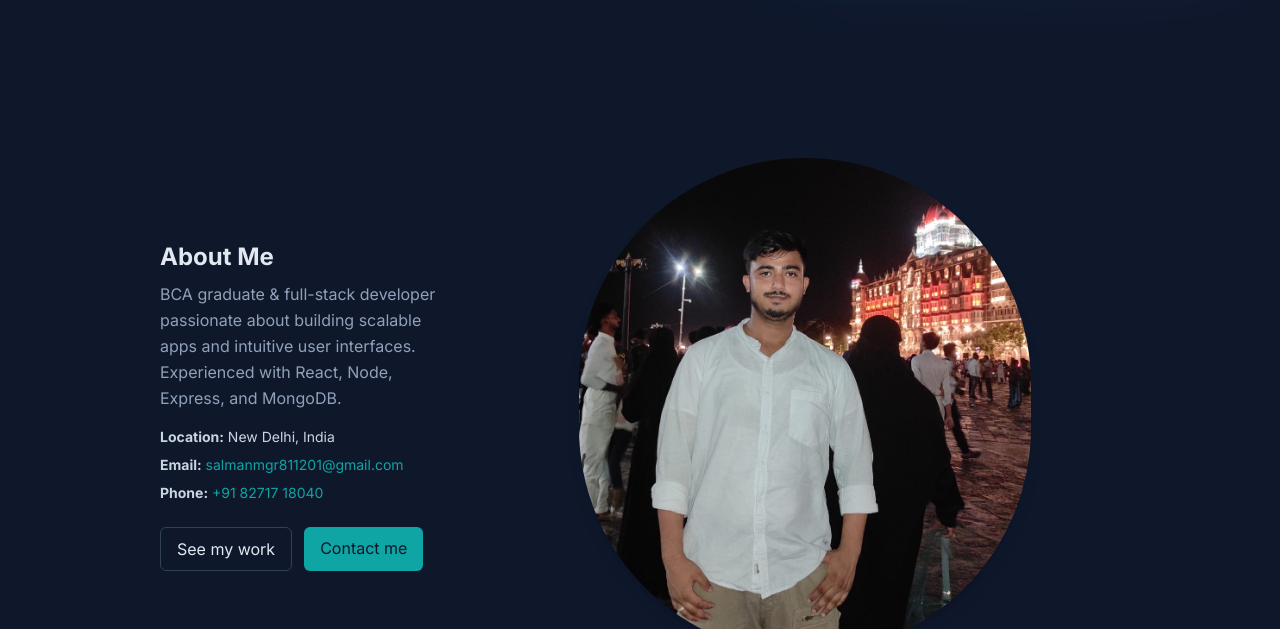
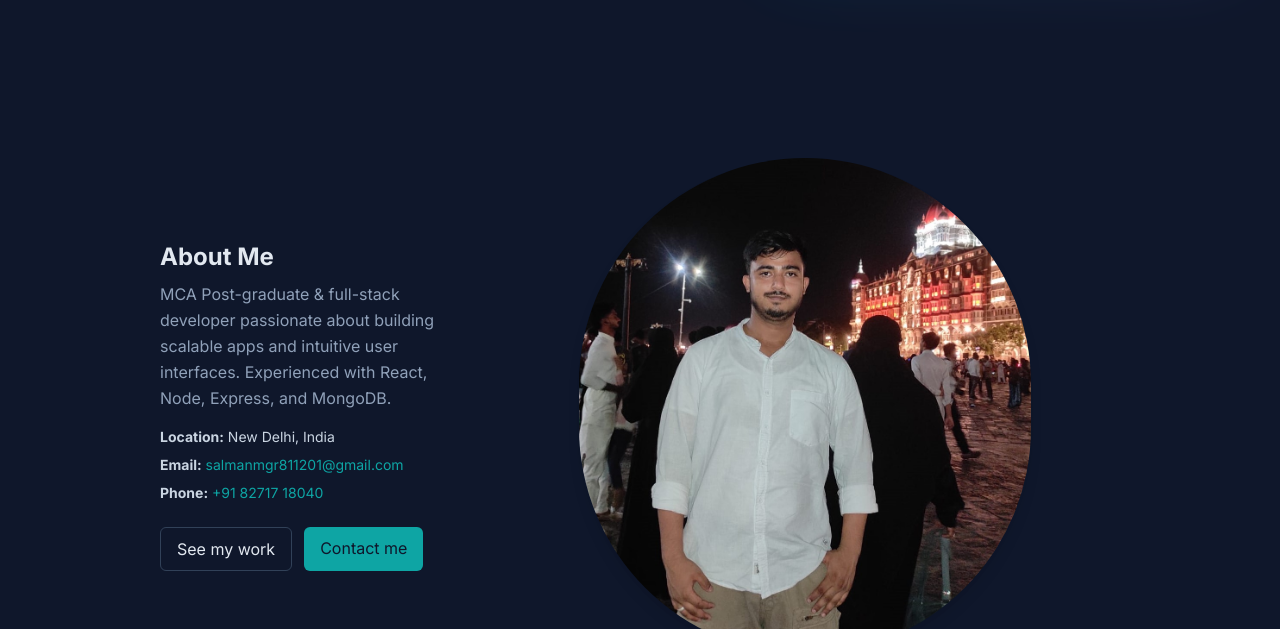
Before and after one commit to MDSALMAN-7/Portfolio, a website: page index.html in a window 1280 px wide. Shown: the part 471-1100 px from the top of the page. Drawn offline with nearby package versions, Linux system fonts and the light colour scheme.

Commit message:
update education information

```diff
--- a/index.html
+++ b/index.html
@@ -277,7 +277,7 @@
             <div class="lg:col-span-1 text-center lg:text-left">
               <h2 class="text-2xl font-bold">About Me</h2>
               <p class="text-slate-400 mt-2">
-                BCA graduate & full-stack developer passionate about building
+                MCA Post-graduate & full-stack developer passionate about building
                 scalable apps and intuitive user interfaces. Experienced with
                 React, Node, Express, and MongoDB.
               </p>
```
